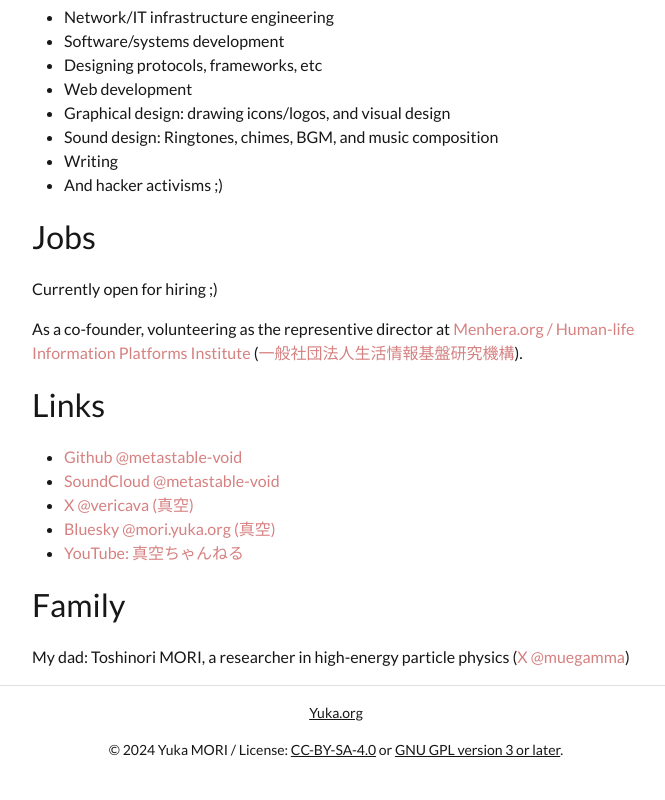
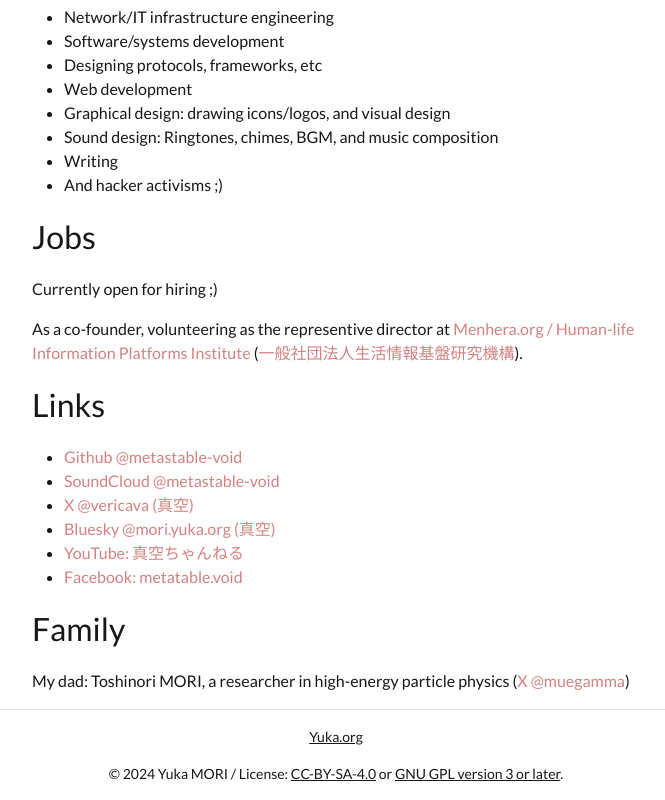
Before and after one commit to metastable-void/next-mori.yuka.org, a Next.js app: page / in a window 1280 px wide. Shown: the part 1559-2359 px from the top of the page, without its empty margins (304-969 px from the left). Before the commit the page ends 2335 px from the top, so only its background shows below. Built offline with nearby package versions, Linux system fonts and the light colour scheme.

Commit message:
facebook link

```diff
--- a/src/app/page.tsx
+++ b/src/app/page.tsx
@@ -69,6 +69,7 @@ export default function Home() {
         <li><a href="https://x.com/vericava">X @vericava (真空)</a></li>
         <li><a href="https://bsky.app/profile/mori.yuka.org">Bluesky @mori.yuka.org (真空)</a></li>
         <li><a href="https://www.youtube.com/@vericava" lang="ja">YouTube: 真空ちゃんねる</a></li>
+        <li><a href="https://www.facebook.com/metastable.void">Facebook: metatable.void</a></li>
       </ul>
       <h2>Family</h2>
       <p>My dad: Toshinori MORI, a researcher in high-energy particle physics (<a href="https://x.com/muegamma">X @muegamma</a>)</p>
```
